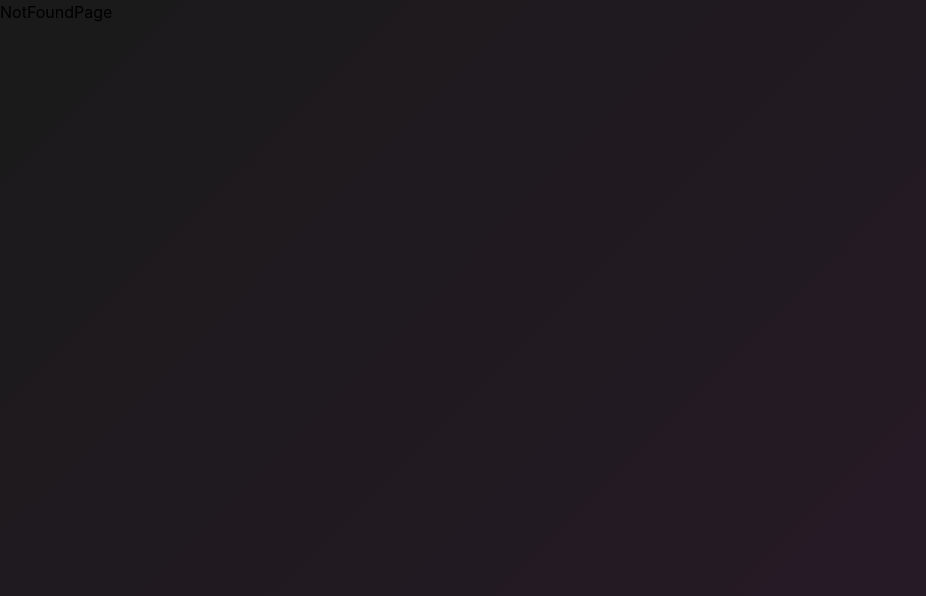
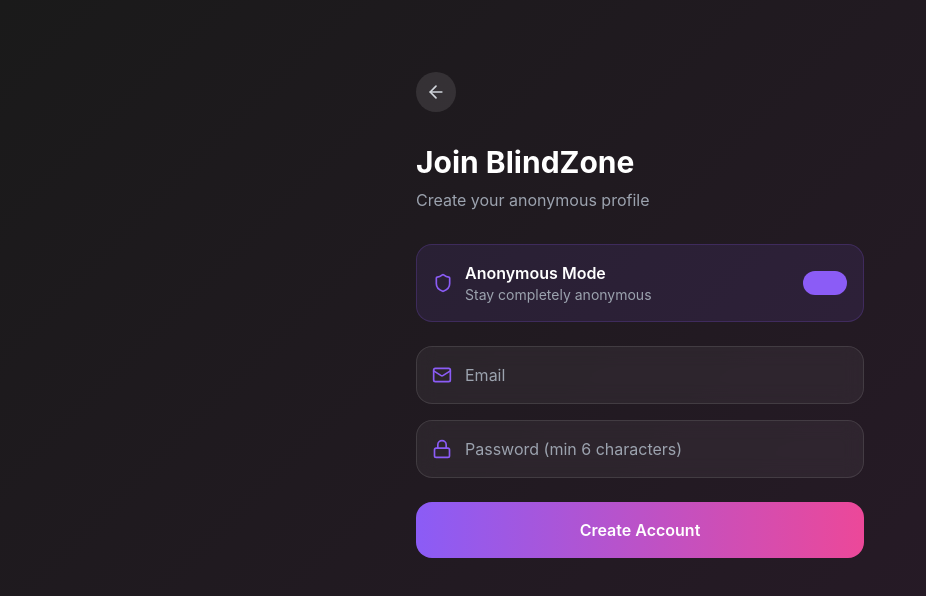
Before and after one commit to Therajat14/BlindZone-Anonymous-Location-Based-Dating-App, a React (Vite) app in the folder clinet/: page /signup in a window 1280 px wide. Shown: the top 596 px of the page, without its empty margins (0-926 px from the left). Built offline with nearby package versions, Linux system fonts and the light colour scheme; no server answers.

Commit message:
fronted of signup page created many issues left

```diff
--- a/clinet/src/api/auth.js
+++ b/clinet/src/api/auth.js
@@ -21,6 +21,7 @@
     if (response.data.token) {
       localStorage.setItem("jwt_token", response.data.token); // Store the JWT
     }
+    console.log(response);
     return response.data;
   } catch (error) {
     throw error.response.data || error.message;
--- a/clinet/src/api/index.js
+++ b/clinet/src/api/index.js
@@ -2,8 +2,9 @@
 
 const api = axios.create({
   baseURL: import.meta.env.VITE_API_URL || "/api",
-  withCredentials: true, // Important if using HttpOnly cookies
+  // withCredentials: true, // Important if using HttpOnly cookies
 });
+console.log(import.meta.env.VITE_API_URL);
 // Request Interceptor: Attach JWT token to every outgoing request
 api.interceptors.request.use(
   (config) => {
--- a/clinet/src/hooks/useAuth.js
+++ b/clinet/src/hooks/useAuth.js
@@ -2,6 +2,7 @@
 import { AuthContext } from "../context/AuthContext"; // adjust the path based on your file structure
 
 const useAuth = () => {
+  console.log(useContext(AuthContext));
   return useContext(AuthContext);
 };
 
--- a/clinet/src/pages/HomePage.jsx
+++ b/clinet/src/pages/HomePage.jsx
@@ -11,8 +11,8 @@
     <div className="flex min-h-screen flex-col justify-between p-6">
       <div className="mx-auto flex w-full max-w-md flex-1 flex-col justify-center">
         <div className="mb-12 text-center">
-          <div className="bg-primary-500/10 mx-auto mb-6 flex h-20 w-20 items-center justify-center rounded-full">
-            <Heart className="text-primary-500 h-10 w-10" fill="currentColor" />
+          <div className="mx-auto mb-6 flex h-20 w-20 items-center justify-center rounded-full bg-primary-500/10">
+            <Heart className="h-10 w-10 text-primary-500" fill="currentColor" />
           </div>
           <h1 className="mb-3 text-4xl font-bold text-white">BlindZone</h1>
           <p className="text-lg text-gray-400">
@@ -22,21 +22,21 @@
 
         <div className="mb-12 space-y-6">
           <div className="flex items-center space-x-4">
-            <Shield className="text-secondary-500 h-6 w-6 flex-shrink-0" />
+            <Shield className="h-6 w-6 flex-shrink-0 text-secondary-500" />
             <p className="text-gray-300">100% Anonymous Until You Choose</p>
           </div>
           <div className="flex items-center space-x-4">
-            <MapPin className="text-warning-500 h-6 w-6 flex-shrink-0" />
+            <MapPin className="h-6 w-6 flex-shrink-0 text-warning-500" />
             <p className="text-gray-300">Discover People Around You</p>
           </div>
           <div className="flex items-center space-x-4">
-            <MessageCircle className="text-success-500 h-6 w-6 flex-shrink-0" />
+            <MessageCircle className="h-6 w-6 flex-shrink-0 text-success-500" />
             <p className="text-gray-300">Chat Only After Mutual Interest</p>
           </div>
         </div>
 
         <div className="space-y-4">
-          {isAuthenticated && user ? (
+          {/* {isAuthenticated && user ? (
             <p className="text-center text-lg text-gray-200">
               Welcome back,{" "}
               <span className="font-semibold text-white">{user.username}</span>!
@@ -44,19 +44,32 @@
           ) : (
             <>
               <Link
-                to="/signup"
+                to="signup"
                 className="gradient-button block w-full rounded-2xl px-6 py-4 text-center font-semibold text-white transition-all duration-200 hover:scale-105 hover:shadow-lg"
               >
                 Get Started
               </Link>
               <Link
-                to="/login"
+                to="/auth"
                 className="block w-full rounded-2xl border border-gray-600 px-6 py-4 text-center font-medium text-gray-300 transition-all duration-200 hover:border-gray-500 hover:bg-white/5"
               >
                 I Already Have an Account
               </Link>
             </>
-          )}
+          )} */}
+
+          <Link
+            to="signup"
+            className="gradient-button block w-full rounded-2xl px-6 py-4 text-center font-semibold text-white transition-all duration-200 hover:scale-105 hover:shadow-lg"
+          >
+            Get Started
+          </Link>
+          <Link
+            to="/auth"
+            className="block w-full rounded-2xl border border-gray-600 px-6 py-4 text-center font-medium text-gray-300 transition-all duration-200 hover:border-gray-500 hover:bg-white/5"
+          >
+            I Already Have an Account
+          </Link>
         </div>
       </div>
     </div>
--- /dev/null
+++ b/clinet/src/pages/auth/LoginForm.jsx
@@ -0,0 +1,7 @@
+import React from "react";
+
+const LoginForm = () => {
+  return <div>LoginForm</div>;
+};
+
+export default LoginForm;
--- /dev/null
+++ b/clinet/src/pages/auth/SignupForm.jsx
@@ -0,0 +1,171 @@
+import React, { useState } from "react";
+import { Link, useNavigate } from "react-router";
+import { ArrowLeft, Mail, Lock, User, Shield } from "lucide-react";
+import useAuth from "../../hooks/useAuth"; // Assuming your useAuth hook is in hooks/useAuth.js
+
+const Signup = () => {
+  // Destructure signup, loading, and error from your AuthContext
+  const {
+    signup,
+    loading: authLoading,
+    error: authError,
+    user: authUser,
+  } = useAuth();
+  const navigate = useNavigate();
+
+  // Component local states for form fields
+  const [email, setEmail] = useState("");
+  const [password, setPassword] = useState("");
+  const [displayName, setDisplayName] = useState("");
+  const [isAnonymous, setIsAnonymous] = useState(true);
+
+  // Local state for displaying immediate input validation errors
+  const [localError, setLocalError] = useState("");
+
+  // Use a combined loading state: local submission loading or global auth loading
+  const isLoading = authLoading;
+  // Use a combined error state: local validation error or global auth error
+  const displayError = localError || authError;
+
+  const handleSubmit = async (e) => {
+    e.preventDefault();
+    setLocalError(""); // Clear previous local errors
+
+    // Basic client-side validation
+    if (!email || !password || (!isAnonymous && !displayName)) {
+      setLocalError("Please fill in all required fields.");
+      return;
+    }
+
+    if (password.length < 6) {
+      setLocalError("Password must be at least 6 characters.");
+      return;
+    }
+
+    try {
+      // Call the signup function from your AuthContext
+      // This function already handles API calls, token storage, and user state updates
+      await signup({
+        email,
+        password,
+        displayName: isAnonymous ? undefined : displayName,
+        isAnonymous,
+      });
+
+      // If signup is successful, AuthContext will update the user state.
+      // The navigate logic can remain here or be handled within AuthProvider's signup,
+      // depending on whether you want immediate redirection or wait for a user context update.
+      // For simplicity, we'll keep it here after the await.
+      navigate("/discover");
+    } catch (err) {
+      // The error will already be set in the AuthContext, but you could add
+      // specific local handling here if needed.
+      displayError = console.error("Signup failed in component:", err);
+    }
+  };
+
+  // Optional: Redirect if user is already authenticated (e.g., if they revisit /signup)
+  // useEffect(() => {
+  //   if (authUser) {
+  //     navigate('/discover');
+  //   }
+  // }, [authUser, navigate]);
+
+  return (
+    <div className="min-h-screen p-6">
+      <div className="mx-auto max-w-md">
+        <div className="mb-8 pt-12">
+          <Link
+            to="/"
+            className="mb-8 inline-flex h-10 w-10 items-center justify-center rounded-full bg-white/10 text-gray-300 transition-colors hover:bg-white/20"
+          >
+            <ArrowLeft size={20} />
+          </Link>
+          <h1 className="mb-2 text-3xl font-bold text-white">Join BlindZone</h1>
+          <p className="text-gray-400">Create your anonymous profile</p>
+        </div>
+
+        <form onSubmit={handleSubmit} className="space-y-6">
+          {displayError && (
+            <div className="rounded-lg border border-error-500/20 bg-error-500/10 p-4 text-sm text-error-500">
+              {displayError}
+            </div>
+          )}
+
+          <div className="rounded-2xl border border-primary-500/20 bg-primary-500/10 p-4">
+            <div className="flex items-center justify-between">
+              <div className="flex items-center space-x-3">
+                <Shield className="h-5 w-5 text-primary-500" />
+                <div>
+                  <p className="font-semibold text-white">Anonymous Mode</p>
+                  <p className="text-sm text-gray-400">
+                    Stay completely anonymous
+                  </p>
+                </div>
+              </div>
+              <label className="relative inline-flex cursor-pointer items-center">
+                <input
+                  type="checkbox"
+                  checked={isAnonymous}
+                  onChange={(e) => setIsAnonymous(e.target.checked)}
+                  className="peer sr-only"
+                />
+                <div className="peer h-6 w-11 rounded-full bg-gray-600 peer-checked:bg-primary-500 peer-focus:outline-none"></div>
+              </label>
+            </div>
+          </div>
+
+          <div className="space-y-4">
+            <div className="relative">
+              <Mail className="absolute left-4 top-1/2 z-10 h-5 w-5 -translate-y-1/2 transform text-primary-500" />
+              <input
+                type="email"
+                placeholder="Email"
+                value={email}
+                onChange={(e) => setEmail(e.target.value)}
+                className="glass-effect w-full rounded-2xl py-4 pl-12 pr-4 text-white placeholder-gray-400 transition-all focus:ring-2 focus:ring-primary-500"
+                required
+              />
+            </div>
+
+            {!isAnonymous && (
+              <div className="relative">
+                <User className="absolute left-4 top-1/2 z-10 h-5 w-5 -translate-y-1/2 transform text-primary-500" />
+                <input
+                  type="text"
+                  placeholder="Display Name"
+                  value={displayName}
+                  onChange={(e) => setDisplayName(e.target.value)}
+                  className="glass-effect w-full rounded-2xl py-4 pl-12 pr-4 text-white placeholder-gray-400 transition-all focus:ring-2 focus:ring-primary-500"
+                  required={!isAnonymous}
+                />
+              </div>
+            )}
+
+            <div className="relative">
+              <Lock className="absolute left-4 top-1/2 z-10 h-5 w-5 -translate-y-1/2 transform text-primary-500" />
+              <input
+                type="password"
+                placeholder="Password (min 6 characters)"
+                value={password}
+                onChange={(e) => setPassword(e.target.value)}
+                className="glass-effect w-full rounded-2xl py-4 pl-12 pr-4 text-white placeholder-gray-400 transition-all focus:ring-2 focus:ring-primary-500"
+                required
+              />
+            </div>
+          </div>
+
+          <button
+            type="submit"
+            disabled={isLoading}
+            className="gradient-button w-full rounded-2xl px-6 py-4 font-semibold text-white transition-all duration-200 hover:scale-105 disabled:opacity-50"
+          >
+            {isLoading ? "Creating Account..." : "Create Account"}
+          </button>
+        </form>
+      </div>
+    </div>
+  );
+};
+
+export default Signup;
--- a/clinet/src/router/AppRouter.jsx
+++ b/clinet/src/router/AppRouter.jsx
@@ -10,6 +10,8 @@
 import { AuthProvider } from "../context/AuthContext";
 // import { ChatProvider } from "../context/ChatContext";
 import useAuth from "../hooks/useAuth";
+import { signup } from "../api/auth";
+import SignupForm from "../pages/auth/SignupForm";
 
 const PrivateRoute = ({ children }) => {
   const { user, loading, isAuthenticated } = useAuth(); // Use isAuthenticated
@@ -36,6 +38,7 @@
         <Routes>
           <Route path="/auth" element={<AuthPage />} />
           <Route path="/" element={<HomePage />} />
+          <Route path="signup" element={<SignupForm />}></Route>
           <Route
             path="/profile"
             element={
```
Also changed, not shown: 2 other files (tests, documents, lock files or other folders).
